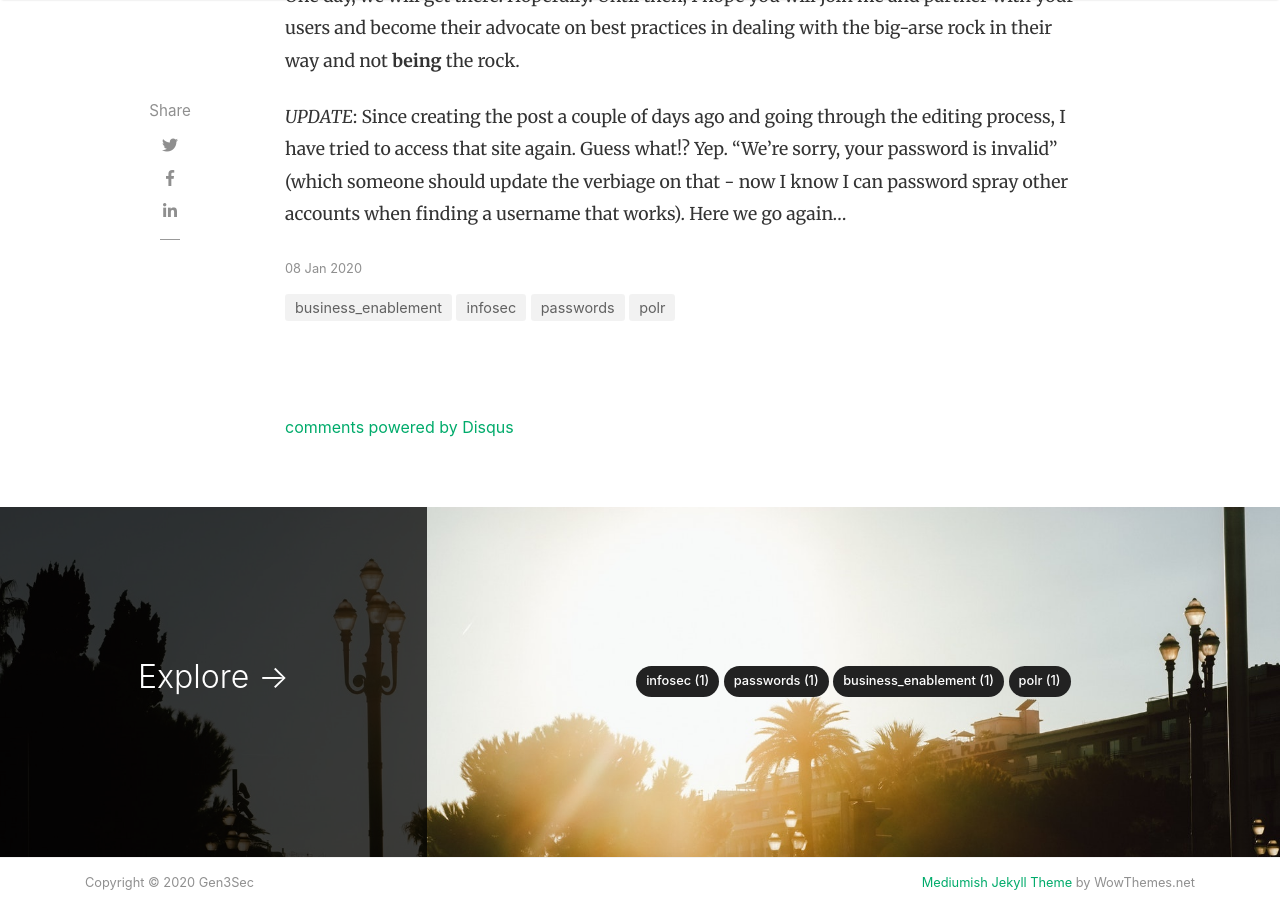
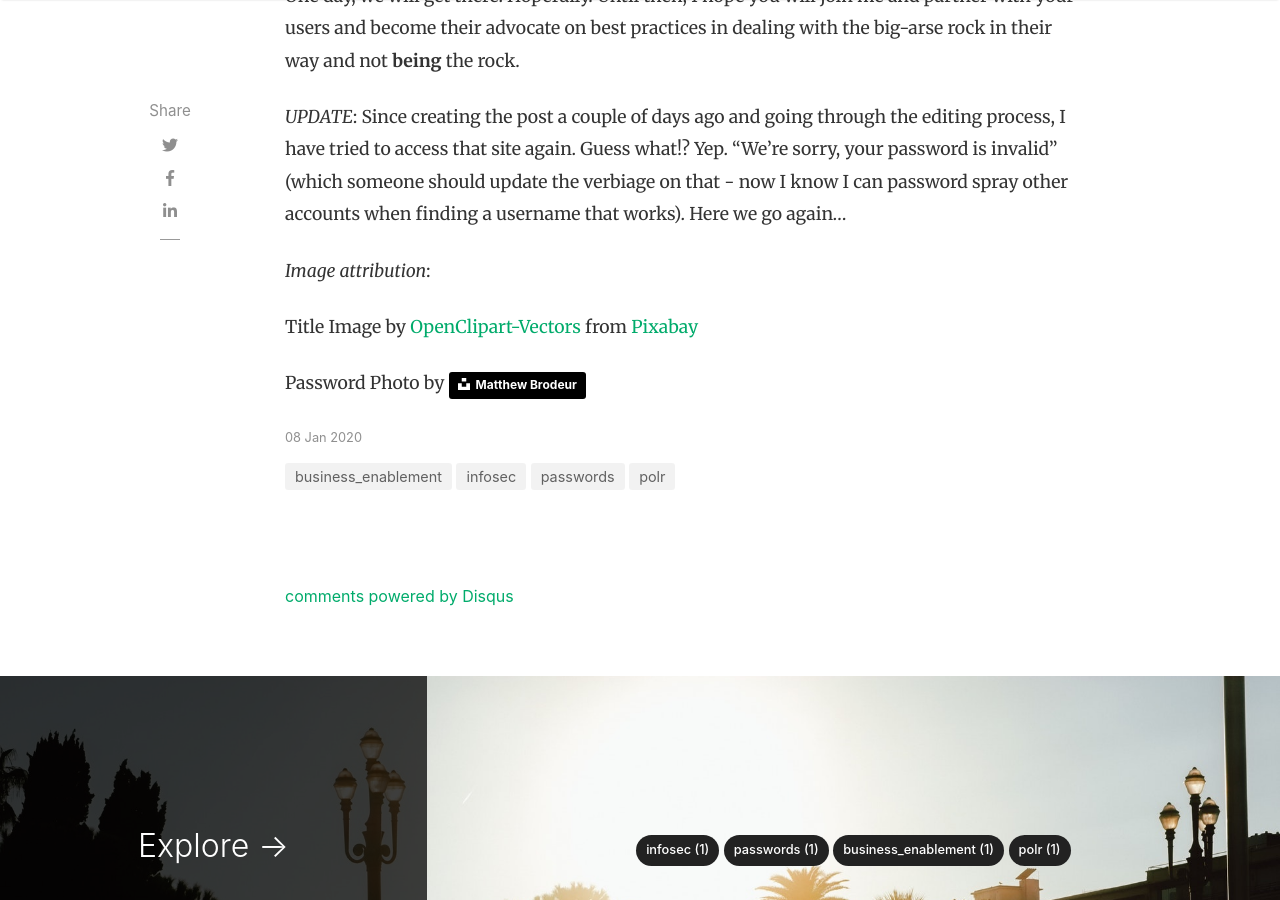
Before and after one commit to Gen3Sec/gen3sec.github.io, a Jekyll site: the page built from _posts/2020-01-08-path-of-least-resistance.md, in a window 1280 px wide and 900 px high, scrolled down 6077 px. Built offline with Jekyll 4.4.1, drawn with Linux system fonts in a browser that asks for light colours; nearby versions of some CDN libraries; comment, search, counter and statistics services are not loaded.

Commit message:
Added attribution for images

```diff
--- a/_posts/2020-01-08-path-of-least-resistance.md
+++ b/_posts/2020-01-08-path-of-least-resistance.md
@@ -124,3 +124,9 @@ It is my passion to discover ways to provide the path of least resistance as the
 One day, we will get there. Hopefully. Until then, I hope you will join me and partner with your users and become their advocate on best practices in dealing with the big-arse rock in their way and not **being** the rock.
 
 _UPDATE_: Since creating the post a couple of days ago and going through the editing process, I have tried to access that site again. Guess what!? Yep. "We're sorry, your password is invalid" (which someone should update the verbiage on that - now I know I can password spray other accounts when finding a username that works). Here we go again...
+
+_Image attribution_:
+
+Title Image by <a href="https://pixabay.com/users/OpenClipart-Vectors-30363/?utm_source=link-attribution&amp;utm_medium=referral&amp;utm_campaign=image&amp;utm_content=152211">OpenClipart-Vectors</a> from <a href="https://pixabay.com/?utm_source=link-attribution&amp;utm_medium=referral&amp;utm_campaign=image&amp;utm_content=152211">Pixabay</a>
+
+Password Photo by <a style="background-color:black;color:white;text-decoration:none;padding:4px 6px;font-family:-apple-system, BlinkMacSystemFont, &quot;San Francisco&quot;, &quot;Helvetica Neue&quot;, Helvetica, Ubuntu, Roboto, Noto, &quot;Segoe UI&quot;, Arial, sans-serif;font-size:12px;font-weight:bold;line-height:1.2;display:inline-block;border-radius:3px" href="https://unsplash.com/@mrbrodeur?utm_medium=referral&amp;utm_campaign=photographer-credit&amp;utm_content=creditBadge" target="_blank" rel="noopener noreferrer" title="Download free do whatever you want high-resolution photos from Matthew Brodeur"><span style="display:inline-block;padding:2px 3px"><svg xmlns="http://www.w3.org/2000/svg" style="height:12px;width:auto;position:relative;vertical-align:middle;top:-2px;fill:white" viewBox="0 0 32 32"><title>unsplash-logo</title><path d="M10 9V0h12v9H10zm12 5h10v18H0V14h10v9h12v-9z"></path></svg></span><span style="display:inline-block;padding:2px 3px">Matthew Brodeur</span></a>
```
